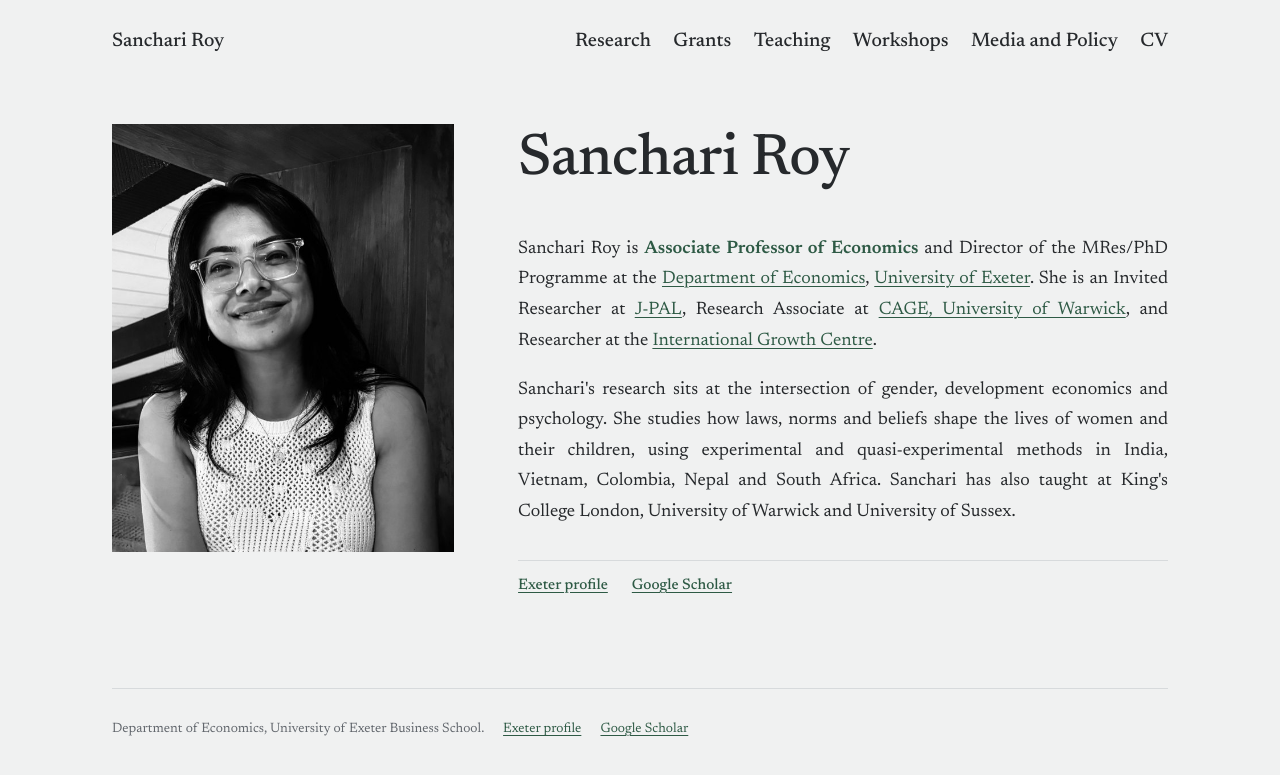
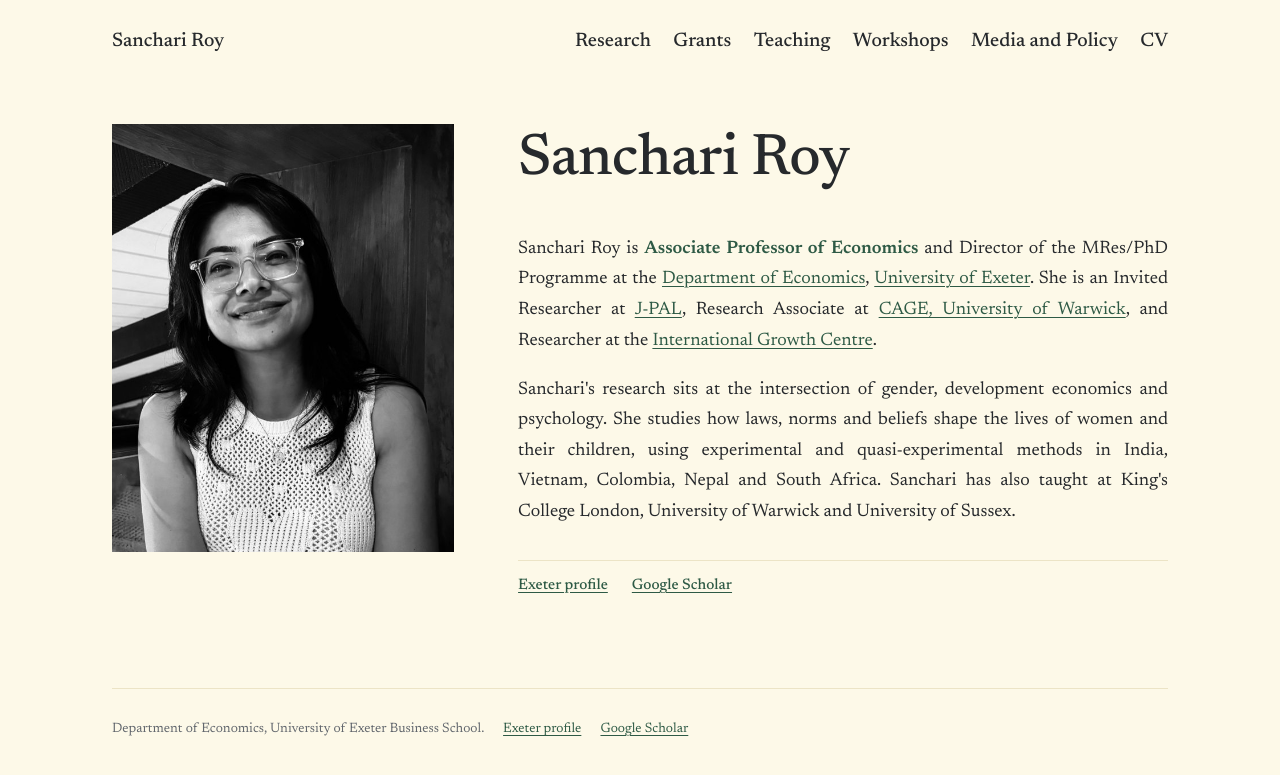
Before and after one commit to sanchariroym/sanchariroym.github.io, a Jekyll site: the page built from index.md, in a window 1280 px wide. Shown: the top 775 px of the page. Built offline with Jekyll 4.4.1, drawn with Linux system fonts in a browser that asks for light colours.

Commit message:
Plain primrose background on every page
Co-Authored-By: Claude Opus 5.5 <noreply@anthropic.com>
Claude-Session: https://claude.ai/code/session_01BVddaAtzbXtbz8eDZN5RwJ

```diff
--- a/assets/css/style.css
+++ b/assets/css/style.css
@@ -1,10 +1,10 @@
-/* Palette: pale grey with bottle-green links, same on every page */
+/* Palette: plain primrose with bottle-green links, same on every page */
 :root {
-  --paper: #F0F1F1;
+  --paper: #FDF9E8;
   --ink: #26292C;
   --muted: #62676D;
   --accent: #2E5A45;
-  --line: #D7DADC;
+  --line: #ECE4C6;
   --photo: #26292C;
   --display: "Newsreader", Georgia, serif;
   --serif: "Newsreader", Georgia, serif;
```
